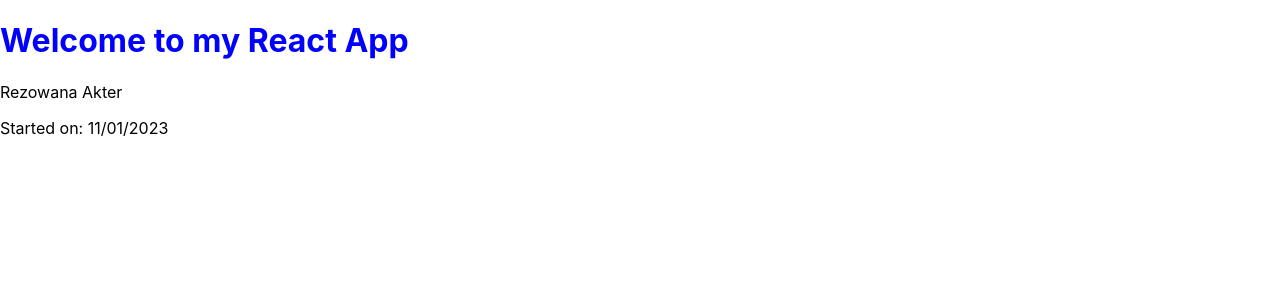
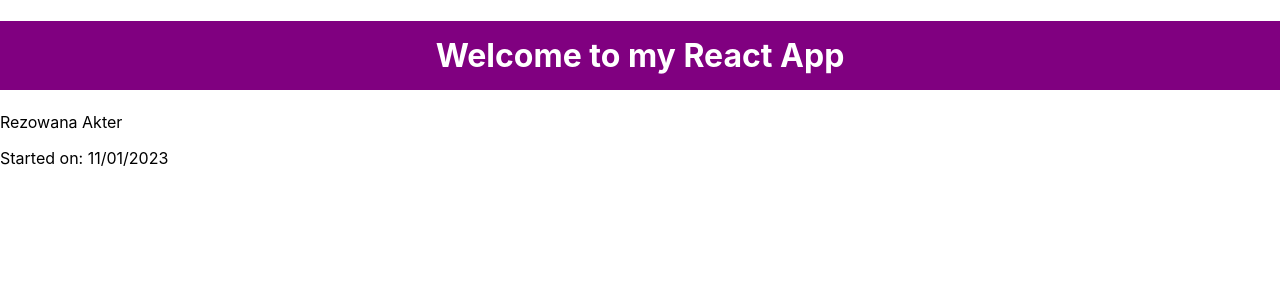
Before and after one commit to RAakter/basic-react-app, a React (Create React App) app: page / in a window 1280 px wide. Shown: the top 300 px of the page. Built offline with nearby package versions, Linux system fonts and the light colour scheme.

Commit message:
Update index.js

```diff
--- a/src/index.js
+++ b/src/index.js
@@ -11,9 +11,16 @@
 const yearName = date.getFullYear();
 const root = ReactDOM.createRoot(document.getElementById('root'));
 
+const headingStyle = {
+  backgroundColor: "purple",
+  color: "white",
+  textAlign: "center",
+  padding: "15px"
+}
+
 root.render(
   <div>
-    <h1 style={{color: "blue"}}>Welcome to my React App</h1>
+    <h1 style={headingStyle}>Welcome to my React App</h1>
     <p>{name}</p>
     <p>Started on: {dateName + "/0" +monthName+ "/" + yearName}</p>
     <p>{}</p>
```
